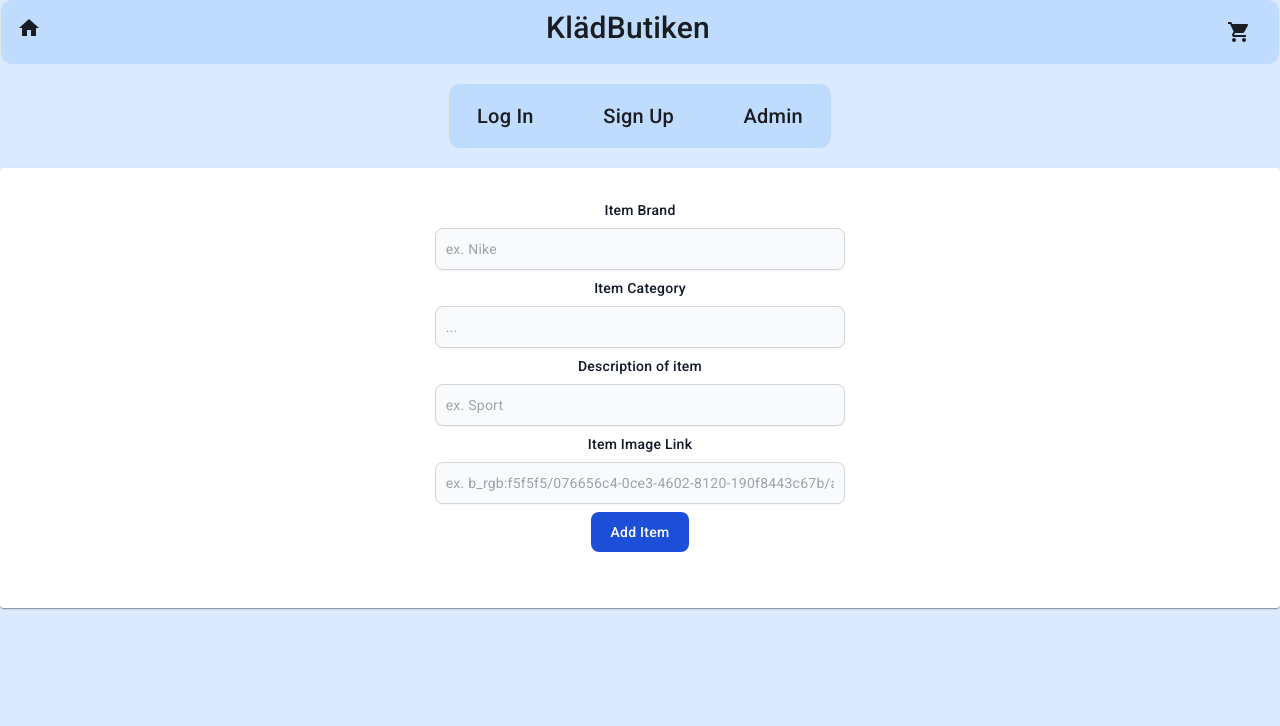
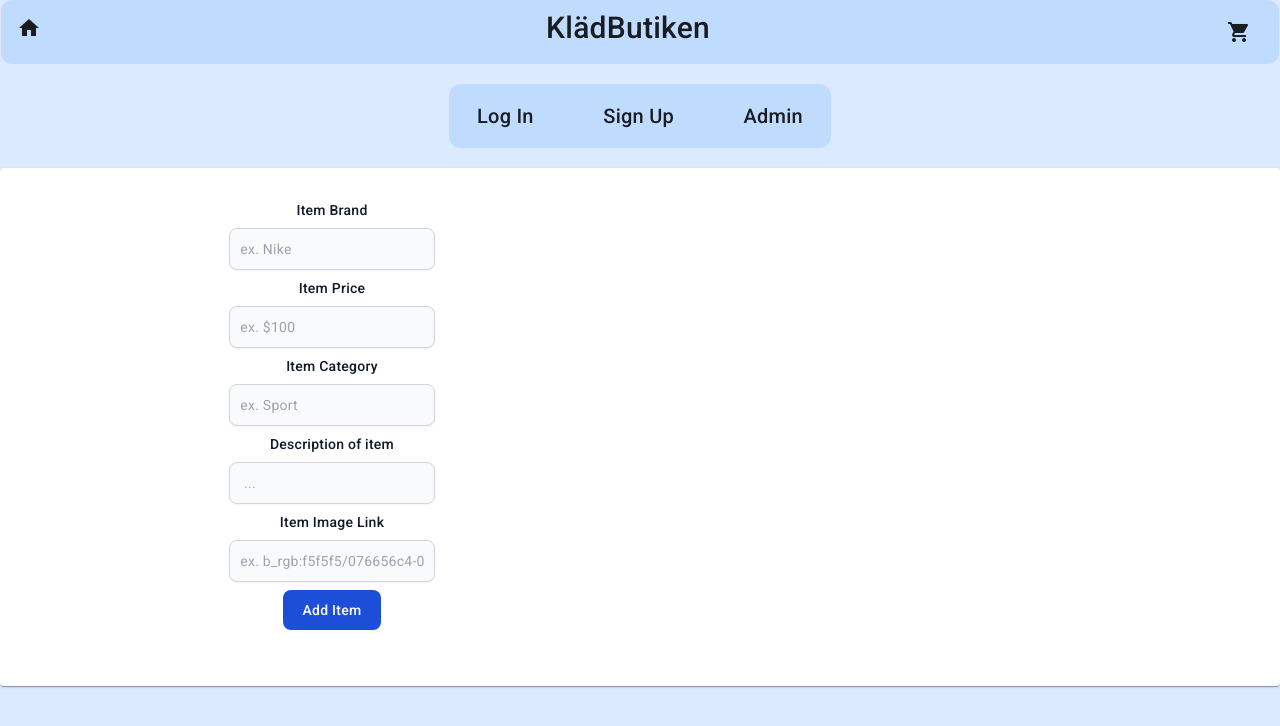
Before and after one commit to NiklasSahlbergNackademin/PanosTest, an Angular app: page /admin in a window 1280 px wide. Shown: the top 726 px of the page. Built offline with nearby package versions, Linux system fonts and the light colour scheme.

Commit message:
allt funkar förutom imageUrl som ska postas , den blir null för någon anledning

```diff
--- a/src/app/app.module.ts
+++ b/src/app/app.module.ts
@@ -26,6 +26,7 @@ import { CartComponent } from './pages/cart/cart.component';
 import {CartService} from "./services/cart.service";
 import { ReceiptComponent } from './components/header/receipt/receipt.component';
 import { AdminComponent } from './pages/admin/admin.component';
+import {FormsModule, ReactiveFormsModule} from "@angular/forms";
 
 @NgModule({
   declarations: [
@@ -56,7 +57,9 @@ import { AdminComponent } from './pages/admin/admin.component';
     MatBadgeModule,
     MatSnackBarModule,
     AppRoutingModule,
-    HttpClientModule
+    HttpClientModule,
+    FormsModule,
+    ReactiveFormsModule,
   ],
   providers: [CartService],
   bootstrap: [AppComponent]
--- a/src/app/models/cart.model.ts
+++ b/src/app/models/cart.model.ts
@@ -7,5 +7,4 @@ export interface CartItem {
     price: number;
     quantity: number;
     id: number;
-
 }
--- a/src/app/pages/admin/admin.component.html
+++ b/src/app/pages/admin/admin.component.html
@@ -1,37 +1,44 @@
 <mat-card class="max-w-7xl mx-auto bg-blue-100 p-6">
-  <form>
+  <div class="flex flex-row">
+    <form class="w-6/12" #form="ngForm" (ngSubmit)="onSubmit()">
     <div class="mb-6 flex flex-col items-center">
       <label for="name" class="block m-2 text-sm font-medium text-gray-900 dark:text-white">Item Brand</label>
-      <input type="text" id="name"
+      <input type="text" id="name" name="nameItem"
              class="shadow-sm bg-gray-50 border border-gray-300 text-gray-900 text-sm rounded-lg focus:ring-blue-500
              focus:border-blue-500 block w-1/3 p-2.5 dark:bg-gray-700 dark:border-gray-600 dark:placeholder-gray-400
              dark:text-white dark:focus:ring-blue-500 dark:focus:border-blue-500 dark:shadow-sm-light" required
-             placeholder="ex. Nike">
+             placeholder="ex. Nike" [(ngModel)]="name">
+      <label for="price" class="block m-2 text-sm font-medium text-gray-900 dark:text-white">Item Price</label>
+      <input type="text" id="price" name="priceItem"
+             class="shadow-sm bg-gray-50 border border-gray-300 text-gray-900 text-sm rounded-lg focus:ring-blue-500
+             focus:border-blue-500 block w-1/3 p-2.5 dark:bg-gray-700 dark:border-gray-600 dark:placeholder-gray-400
+             dark:text-white dark:focus:ring-blue-500 dark:focus:border-blue-500 dark:shadow-sm-light" required
+             placeholder="ex. $100" [(ngModel)]="price">
       <label for="category" class="block m-2 text-sm font-medium text-gray-900 dark:text-white">Item Category</label>
-      <input type="text" id="category"
+      <input type="text" id="category" name="categoryItem"
              class="shadow-sm bg-gray-50 border border-gray-300 text-gray-900 text-sm rounded-lg focus:ring-blue-500
               focus:border-blue-500 block w-1/3 p-2.5 dark:bg-gray-700 dark:border-gray-600 dark:placeholder-gray-400
               dark:text-white dark:focus:ring-blue-500 dark:focus:border-blue-500 dark:shadow-sm-light" required
-             placeholder="...">
+             placeholder="ex. Sport" [(ngModel)]="category">
       <label for="description" class="block m-2 text-sm font-medium text-gray-900 dark:text-white">Description of item</label>
-      <input type="text" id="description"
+      <input type="text" id="description"  name="descriptionItem"
              class="shadow-sm bg-gray-50 border border-gray-300 text-gray-900 text-sm rounded-lg focus:ring-blue-500
               focus:border-blue-500 block w-1/3 p-2.5 dark:bg-gray-700 dark:border-gray-600 dark:placeholder-gray-400
               dark:text-white dark:focus:ring-blue-500 dark:focus:border-blue-500 dark:shadow-sm-light" required
-             placeholder="ex. Sport">
+             placeholder=" ... " [(ngModel)]="description">
       <label for="image" class="block m-2 text-sm font-medium text-gray-900 dark:text-white">Item Image Link</label>
-      <input type="text" id="image"
+      <input type="text" id="image" name="imageItem"
              class="shadow-sm bg-gray-50 border border-gray-300 text-gray-900 text-sm rounded-lg focus:ring-blue-500
               focus:border-blue-500 block w-1/3 p-2.5 dark:bg-gray-700 dark:border-gray-600 dark:placeholder-gray-400
               dark:text-white dark:focus:ring-blue-500 dark:focus:border-blue-500 dark:shadow-sm-light" required
-             placeholder="ex. b_rgb:f5f5f5/076656c4-0ce3-4602-8120-190f8443c67b/air-force-1-luxe-shoes-FXvSPL.png">
-      <button type="submit"
+             placeholder="ex. b_rgb:f5f5f5/076656c4-0ce3-4602-8120-190f8443c67b/air-force-1-luxe-shoes-FXvSPL.png" [(ngModel)]="imageUrl">
+      <button [disabled]="form.invalid" type="submit" id="subButton"
               class="text-white bg-blue-700 hover:bg-blue-800 focus:ring-4 focus:outline-none
               focus:ring-blue-300 font-medium rounded-lg m-2 text-sm px-5 py-2.5 text-center
               dark:bg-blue-600 dark:hover:bg-blue-700 dark:focus:ring-blue-800">
         Add Item
       </button>
-
     </div>
   </form>
+  </div>
 </mat-card>
--- a/src/app/pages/admin/admin.component.ts
+++ b/src/app/pages/admin/admin.component.ts
@@ -1,10 +1,53 @@
-import { Component } from '@angular/core';
+import {Component, OnInit} from '@angular/core';
+import {Product} from "../../models/product.model";
+import {HttpClient, HttpHeaders, HttpResponse} from "@angular/common/http";
 
 @Component({
   selector: 'app-admin',
   templateUrl: './admin.component.html',
   styleUrls: ['./admin.component.css']
 })
-export class AdminComponent {
+export class AdminComponent implements OnInit{
+  products: Array<Product> | undefined;
+
+
+  name: string | undefined;
+  price: number | undefined;
+  category: string | undefined;
+  description: string | undefined;
+  imageUrl: string | undefined;
+
+  constructor(private http: HttpClient) {}
+
+  onSubmit() {
+    const headers = new HttpHeaders().set('Content-Type', 'application/json');
+    this.http.post('http://localhost:8080/item/add',
+      { name: this.name, price: this.price,category: this.category, description: this.description, imageUrl: this.imageUrl }, { headers,observe: 'response'}).subscribe(
+      res => {
+        console.log(res);
+        this.name = '';
+        this.price = 0;
+        this.category = '';
+        this.description = '';
+        this.imageUrl = '';
+        if (res.status) {
+          console.log("Successfully Created");
+        }
+      },
+      err => {
+        if (err.status === 404) {
+          console.log("Not Found");
+        }
+        else if (err.status === 400) {
+          console.log("Bad Request");
+        }
+      }
+    );
+  }
+
+
+  ngOnInit(): void {
+  }
+
 
 }
```
